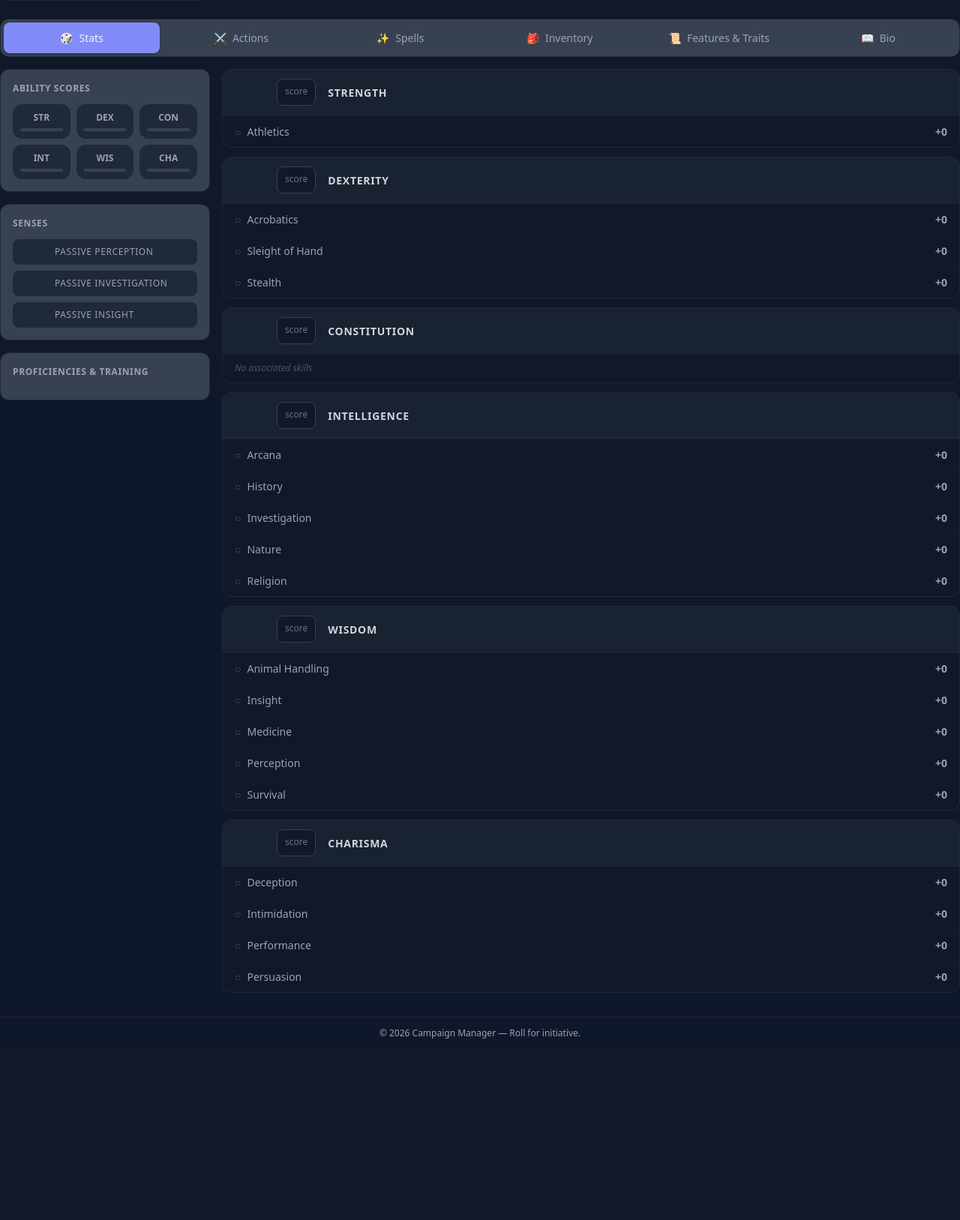
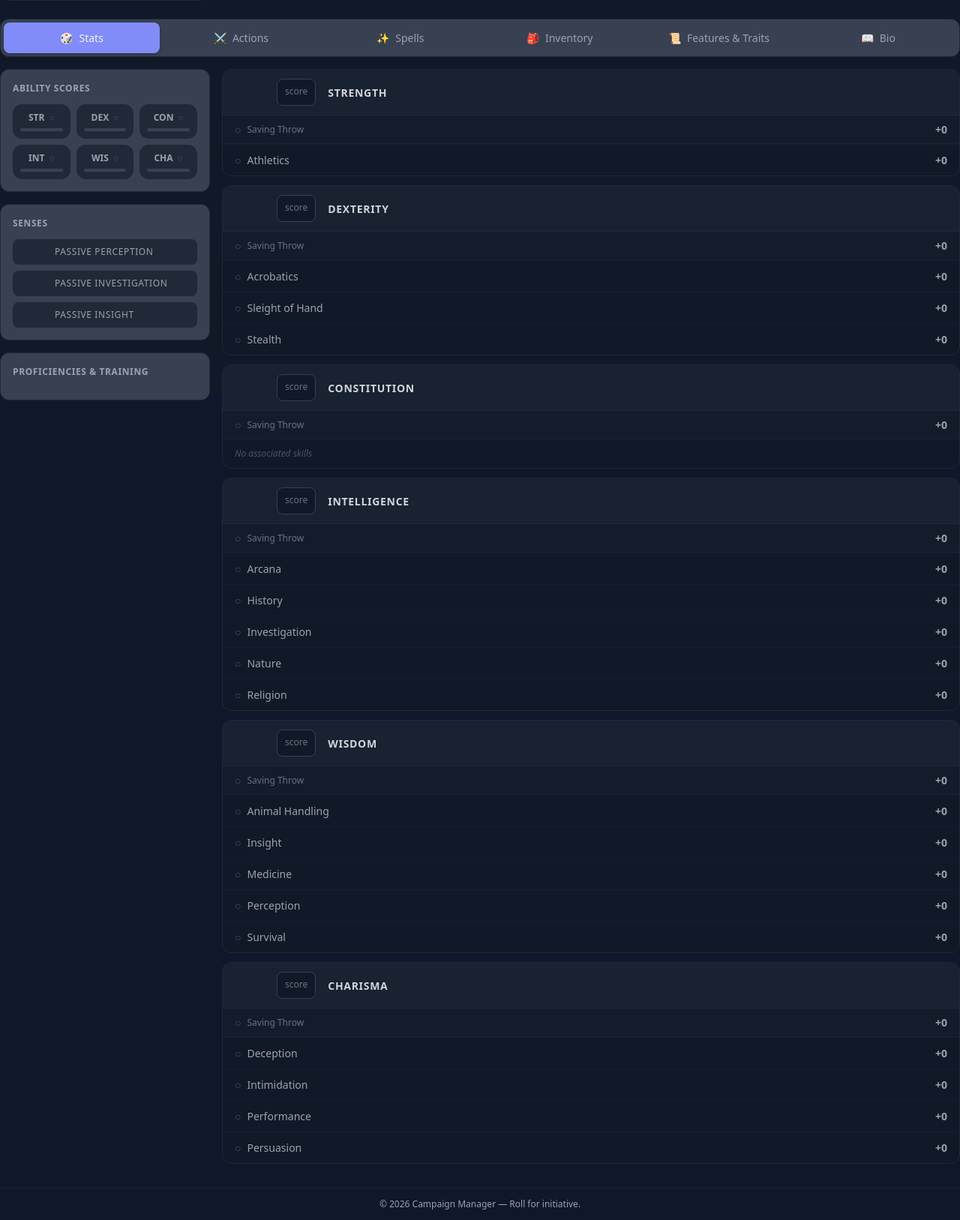
Before and after one commit to aglyzavr/dungeon-pantry, a Python web app: template app/templates/share/sheet.html in a window 1280 px wide. Shown: the part 277-1904 px from the top of the page at 75% size. Before the commit the page ends 1662 px from the top, so only its background shows below. Run offline with Jinja, Linux system fonts and the light colour scheme; the template is opened without the code that fills it, so the values that code supplies are empty; some libraries are stand-ins or nearby versions.

Commit message:
Add Proficiency for ability scores

```diff
--- a/app/static/css/sheet-body.css
+++ b/app/static/css/sheet-body.css
@@ -159,6 +159,26 @@
   font-size: 0.75rem;
   font-weight: 600;
   color: var(--color-text-tertiary);
+}
+
+.ability-score-label-row {
+  display: flex;
+  align-items: center;
+  justify-content: center;
+  gap: 0.375rem;
+}
+
+.ability-score-prof-marker {
+  font-size: 0.75rem;
+  line-height: 1;
+}
+
+.ability-score-prof-marker--proficient {
+  color: #a5d6ff;
+}
+
+.ability-score-prof-marker--unproficient {
+  color: #4b5563;
 }
 
 .ability-score-modifier {
--- a/app/templates/characters/_sheet_body.html
+++ b/app/templates/characters/_sheet_body.html
@@ -68,7 +68,14 @@
                             ("Charisma", "CHA", sheet.charisma)
                             ] %}
                             <div class="ability-score-card">
-                                <div class="ability-score-label">{{ short }}</div>
+                                <div class="ability-score-label-row">
+                                    <div class="ability-score-label">{{ short }}</div>
+                                    <span
+                                        class="ability-score-prof-marker {% if ability.saving_throw_proficient %}ability-score-prof-marker--proficient{% else %}ability-score-prof-marker--unproficient{% endif %}"
+                                        title="{{ _('Saving throw proficiency') }}">
+                                        {{ "●" if ability.saving_throw_proficient else "○" }}
+                                    </span>
+                                </div>
                                 <div class="ability-score-modifier">
                                     {{ "+" if ability.modifier >= 0 else "" }}{{ ability.modifier }}
                                 </div>
@@ -273,6 +280,23 @@
                             <div class="ability-card-name">
                                 {{ full_name }}
                             </div>
+                        </div>
+
+                        {# Saving Throw #}
+                        {% set save_bonus = ability.saving_throw if ability.saving_throw is defined else 0 %}
+                        {% set save_prof = ability.saving_throw_proficient if ability.saving_throw_proficient is defined else false %}
+                        <div class="ability-card-save-row">
+                            <div class="ability-card-save-label">
+                                <span
+                                    class="ability-card-save-icon {% if save_prof %}ability-card-save-icon--proficient{% else %}ability-card-save-icon--unproficient{% endif %}">
+                                    {{ "●" if save_prof else "○" }}
+                                </span>
+                                <span class="ability-card-save-label-text">{{ _("Saving Throw") }}</span>
+                            </div>
+                            <span
+                                class="ability-card-save-value {% if save_bonus | int > 0 %}ability-card-save-value--positive{% elif save_bonus | int < 0 %}ability-card-save-value--negative{% else %}ability-card-save-value--neutral{% endif %}">
+                                {{ "+" if save_bonus | int >= 0 else "" }}{{ save_bonus }}
+                            </span>
                         </div>
 
                         {# Skills #}
```
